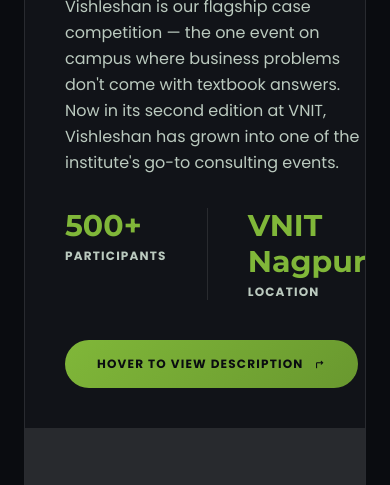
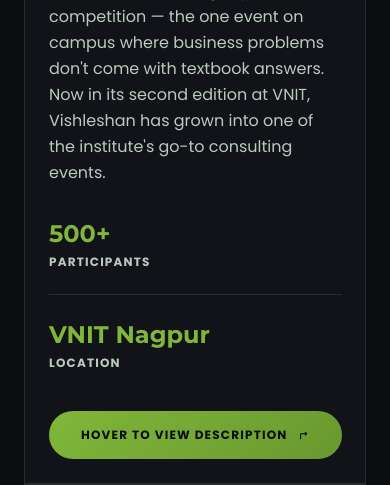
Before and after one commit to AnkurKumarIO/180DC, a plain HTML site: page events.html in a window 390 px wide. Shown: the part 633-1118 px from the top of the page. Drawn offline with nearby package versions, Linux system fonts and the light colour scheme.

Commit message:
style: prevent mobile text overflow and cutoffs in flip cards and stats columns

```diff
--- a/events.html
+++ b/events.html
@@ -211,6 +211,23 @@
       animation: smooth-fade-zoom 15s infinite ease-in-out;
       animation-delay: 10s;
     }
+
+    /* Custom Scrollbars for overflowing containers */
+    ::-webkit-scrollbar {
+      width: 6px;
+      height: 6px;
+    }
+    ::-webkit-scrollbar-track {
+      background: rgba(255, 255, 255, 0.02);
+      border-radius: 9999px;
+    }
+    ::-webkit-scrollbar-thumb {
+      background: rgba(128, 183, 57, 0.3);
+      border-radius: 9999px;
+    }
+    ::-webkit-scrollbar-thumb:hover {
+      background: rgba(128, 183, 57, 0.6);
+    }
   </style>
 </head>
 
@@ -273,20 +290,20 @@
           <!-- FRONT -->
           <div class="flip-face flip-front glass glass-hover rounded-2xl overflow-hidden w-full bg-[#111318]">
             <div class="grid md:grid-cols-2 gap-0">
-              <div class="p-10 md:p-14 flex flex-col justify-center">
+              <div class="p-6 sm:p-10 md:p-14 flex flex-col justify-center">
                 <span class="section-label mb-4 block">Flagship Initiative</span>
                 <h2 class="font-display text-3xl md:text-5xl font-bold mb-4">VISHLESHAN</h2>
                 <p class="text-on-surface-variant text-base leading-relaxed mb-8">Vishleshan is our flagship case
                   competition — the one event on campus where business problems don't come with textbook answers. Now in
                   its second edition at VNIT, Vishleshan has grown into one of the institute's go-to consulting events.
                 </p>
-                <div class="flex gap-10 mb-10">
+                <div class="flex flex-col sm:flex-row gap-6 sm:gap-10 mb-10">
                   <div>
-                    <p class="font-display text-3xl font-bold text-primary">500+</p>
+                    <p class="font-display text-2xl sm:text-3xl font-bold text-primary">500+</p>
                     <p class="text-xs font-bold uppercase tracking-widest text-on-surface-variant mt-1">Participants</p>
                   </div>
-                  <div class="border-l border-white/10 pl-10">
-                    <p class="font-display text-3xl font-bold text-primary">VNIT Nagpur</p>
+                  <div class="border-t pt-6 sm:border-t-0 sm:pt-0 sm:border-l border-white/10 sm:pl-10">
+                    <p class="font-display text-2xl sm:text-3xl font-bold text-primary">VNIT Nagpur</p>
                     <p class="text-xs font-bold uppercase tracking-widest text-on-surface-variant mt-1">Location</p>
                   </div>
                 </div>
@@ -306,7 +323,7 @@
             </div>
           </div>
           <!-- BACK -->
-          <div class="flip-face flip-back glass rounded-2xl p-10 md:p-14 flex flex-col justify-between bg-[#111318]">
+          <div class="flip-face flip-back glass rounded-2xl p-6 sm:p-10 md:p-14 flex flex-col justify-between bg-[#111318] overflow-y-auto max-h-full">
             <div>
               <div class="flex justify-between items-center mb-6 border-b border-white/10 pb-4">
                 <div>
@@ -337,10 +354,10 @@
       <div class="grid md:grid-cols-2 gap-7">
         <!-- ESCAPE ROOM CARD -->
         <div class="flip-container h-full">
-          <div id="escape-card" class="flip-inner relative w-full h-full min-h-[540px]">
+          <div id="escape-card" class="flip-inner relative w-full h-full min-h-[480px] sm:min-h-[540px]">
             <!-- FRONT -->
             <div
-              class="flip-face flip-front relative glass glass-hover rounded-2xl p-10 flex flex-col justify-between h-full w-full bg-[#111318]">
+              class="flip-face flip-front relative glass glass-hover rounded-2xl p-6 sm:p-10 flex flex-col justify-between h-full w-full bg-[#111318]">
               <div>
                 <div class="flex items-center gap-4 mb-6 min-h-[80px]">
                   <img src="escape-room-logo.png" alt="Escape Room Logo" class="h-20 w-20 object-contain shrink-0" />
@@ -361,7 +378,7 @@
             </div>
             <!-- BACK -->
             <div
-              class="flip-face flip-back glass rounded-2xl p-10 flex flex-col justify-between h-full w-full bg-[#1a1c20]">
+              class="flip-face flip-back glass rounded-2xl p-6 sm:p-10 flex flex-col justify-between h-full w-full bg-[#1a1c20] overflow-y-auto max-h-full">
               <div>
                 <div class="flex justify-between items-center mb-6 border-b border-white/10 pb-4">
                   <h3 class="font-display text-xl font-bold text-primary">ESCAPE ROOM Details</h3>
@@ -386,10 +403,10 @@
 
         <!-- ISB SESSION CARD -->
         <div class="flip-container h-full">
-          <div id="isb-card" class="flip-inner relative w-full h-full min-h-[540px]">
+          <div id="isb-card" class="flip-inner relative w-full h-full min-h-[480px] sm:min-h-[540px]">
             <!-- FRONT -->
             <div
-              class="flip-face flip-front relative glass glass-hover rounded-2xl p-10 flex flex-col justify-between h-full w-full bg-[#111318]">
+              class="flip-face flip-front relative glass glass-hover rounded-2xl p-6 sm:p-10 flex flex-col justify-between h-full w-full bg-[#111318]">
               <div>
                 <div class="flex items-center mb-6 min-h-[80px]">
                   <h3 class="font-display text-2xl font-semibold">ISB Session</h3>
@@ -409,7 +426,7 @@
             </div>
             <!-- BACK -->
             <div
-              class="flip-face flip-back glass rounded-2xl p-10 flex flex-col justify-between h-full w-full bg-[#1a1c20]">
+              class="flip-face flip-back glass rounded-2xl p-6 sm:p-10 flex flex-col justify-between h-full w-full bg-[#1a1c20] overflow-y-auto max-h-full">
               <div>
                 <div class="flex justify-between items-center mb-6 border-b border-white/10 pb-4">
                   <h3 class="font-display text-xl font-bold text-primary">ISB Session Details</h3>
```
